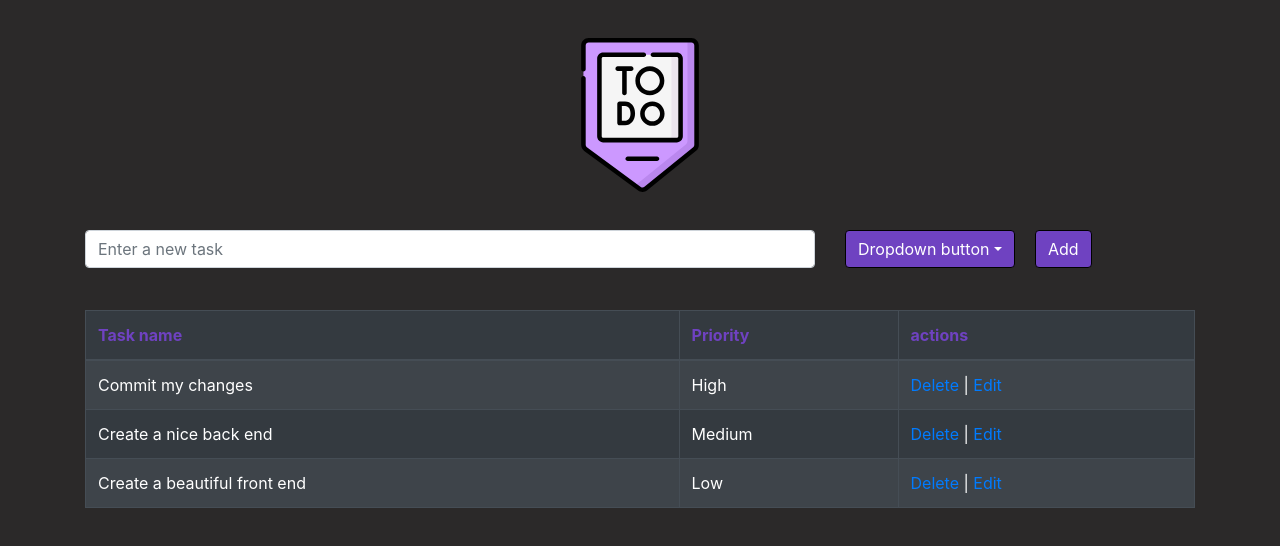
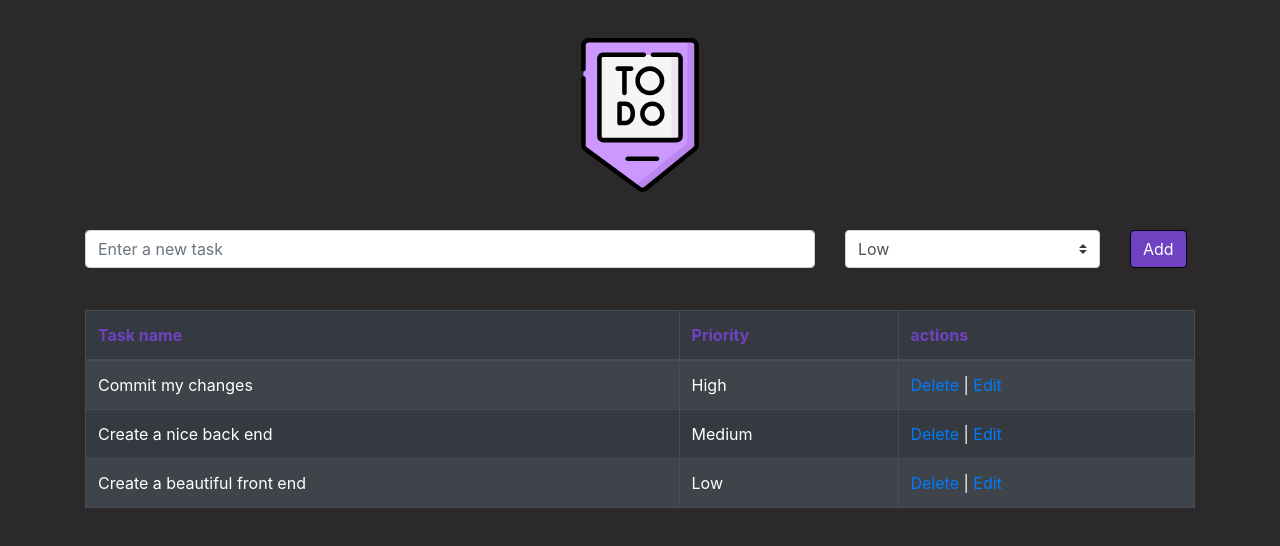
Before and after one commit to Gustavo-tech/todo-app-react, a React (Create React App) app: page / in a window 1280 px wide. Shown: the top 546 px of the page. Built offline with nearby package versions, Linux system fonts and the light colour scheme.

Commit message:
Adding method to create a new task

```diff
--- a/src/components/Home/Home.jsx
+++ b/src/components/Home/Home.jsx
@@ -12,21 +12,23 @@ import './style.css';
 class Home extends Component {
     state = {
         tasks: [
-            { name: "Commit my changes", priority: "High" },
-            { name: "Create a nice back end", priority: "Medium" },
-            { name: "Create a beautiful front end", priority: "Low" },
+            { id: 1, name: "Commit my changes", priority: "High" },
+            { id: 2, name: "Create a nice back end", priority: "Medium" },
+            { id: 3, name: "Create a beautiful front end", priority: "Low" },
         ]
     }
 
     handleNewTask = (task) => {
-
+        this.setState({
+            tasks: [...this.state.tasks, task]
+        })
     }
 
     render() {
         return(
             <div>
                 <img className="to-do-icon" src={TodoImage} alt="to-do-icon"/>
-                <TaskForm />
+                <TaskForm handleNewTask={this.handleNewTask}/>
                 <TaskTable tasks={this.state.tasks}/>
             </div>
         )
--- a/src/components/TaskForm/TaskForm.jsx
+++ b/src/components/TaskForm/TaskForm.jsx
@@ -10,43 +10,58 @@ import Form from 'react-bootstrap/Form';
 import Container from 'react-bootstrap/Container';
 import Row from 'react-bootstrap/Row';
 import Col from 'react-bootstrap/Col';
-import DropdownButton from 'react-bootstrap/DropdownButton';
-import Dropdown from 'react-bootstrap/Dropdown';
 
 class TaskForm extends Component {
     state = {
-        task: {
-            name: '',
-            priority: ''
-        }
+        name: '',
+        priority: 'low'
     }
 
-    handleChange = () => {
+    onNameChange = (event) => {
+        this.setState({
+            name: event.target.value
+        })
+    }
 
+    onPriorityChange = (event) => {
+        this.setState({
+            priority: event.target.value
+        })
     }
 
     handleSubmit = (event) => {
         event.preventDefault();
+        var newTask = {
+            name: this.state.name,
+            priority: this.state.priority,
+        }
+
+        this.props.handleNewTask(newTask);
     }
 
     render() {
         return (
             <Container style={{marginBottom: '2%'}}>
-                <Form>
+                <Form onSubmit={this.handleSubmit}>
                     <Row>
-                        <Col lg={8}>
-                            <Form.Group controlId="formBasicEmail">
-                                <Form.Control type="email" placeholder="Enter a new task" />
+                        <Col sm={3} lg={8}>
+                            <Form.Group>
+                                <Form.Control onChange={this.onNameChange} id="task-name" type="text" placeholder="Enter a new task" />
                             </Form.Group>
                         </Col>
-                        <Col lg={2}>
-                            <DropdownButton id="dropdown-basic-button" title="Dropdown button">
-                                <Dropdown.Item href="#/action-1">Low</Dropdown.Item>
-                                <Dropdown.Item href="#/action-2">Medium</Dropdown.Item>
-                                <Dropdown.Item href="#/action-3">High</Dropdown.Item>
-                            </DropdownButton>
+                        <Col sm={3} lg={3}>
+                            <Form.Control
+                                onChange={this.onPriorityChange}
+                                as="select"
+                                className="mr-sm-2"
+                                id="priority"
+                                custom>
+                                <option value="Low">Low</option>
+                                <option value="Medium">Medium</option>
+                                <option value="High">High</option>
+                            </Form.Control>
                         </Col>
-                        <Col lg={2}>
+                        <Col sm={2} lg={1}>
                             <Button type="submit">Add</Button>
                         </Col>
                     </Row>
--- a/src/components/TaskTable/TaskTable.jsx
+++ b/src/components/TaskTable/TaskTable.jsx
@@ -29,7 +29,7 @@ const TaskTable = ({tasks}) => {
                     {
                         tasks.map(task => {
                             return(
-                                <tr>
+                                <tr key={task.id}>
                                     <td>{task.name}</td>
                                     <td>{task.priority}</td>
                                     <td><a href="/">Delete</a> | <a href="/">Edit</a></td>
```
